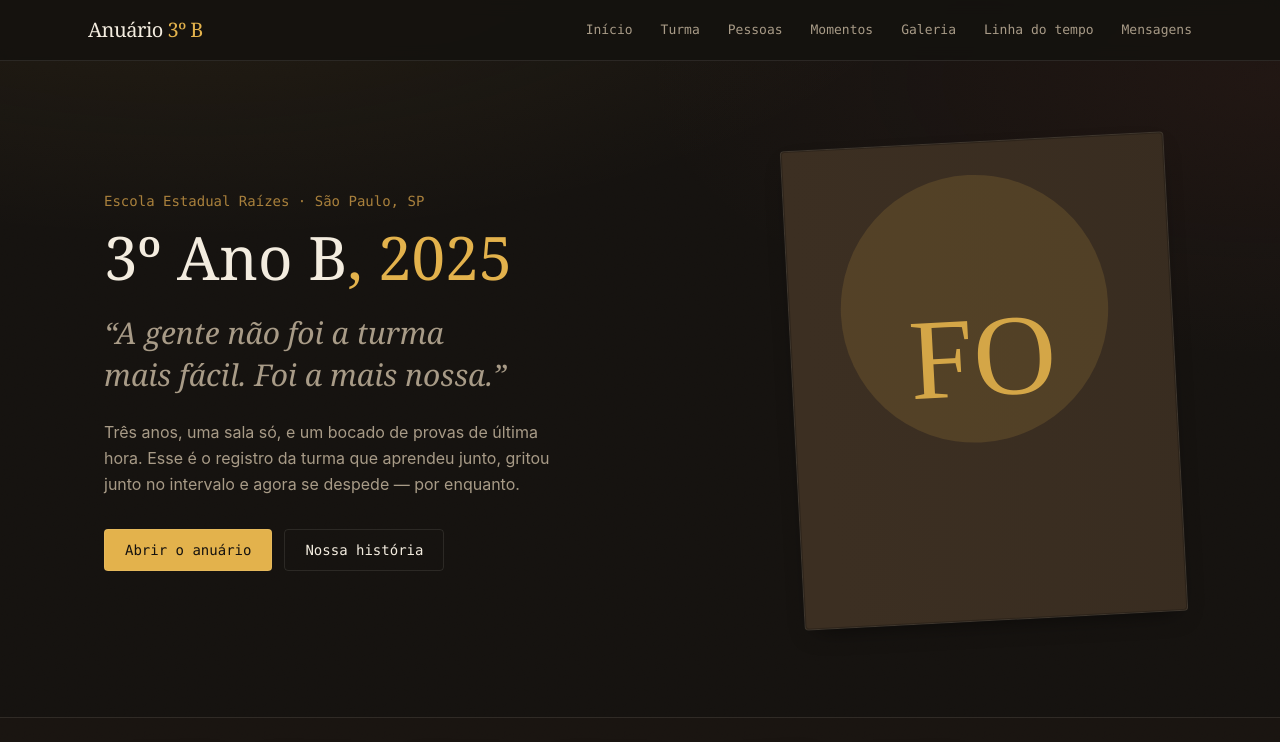
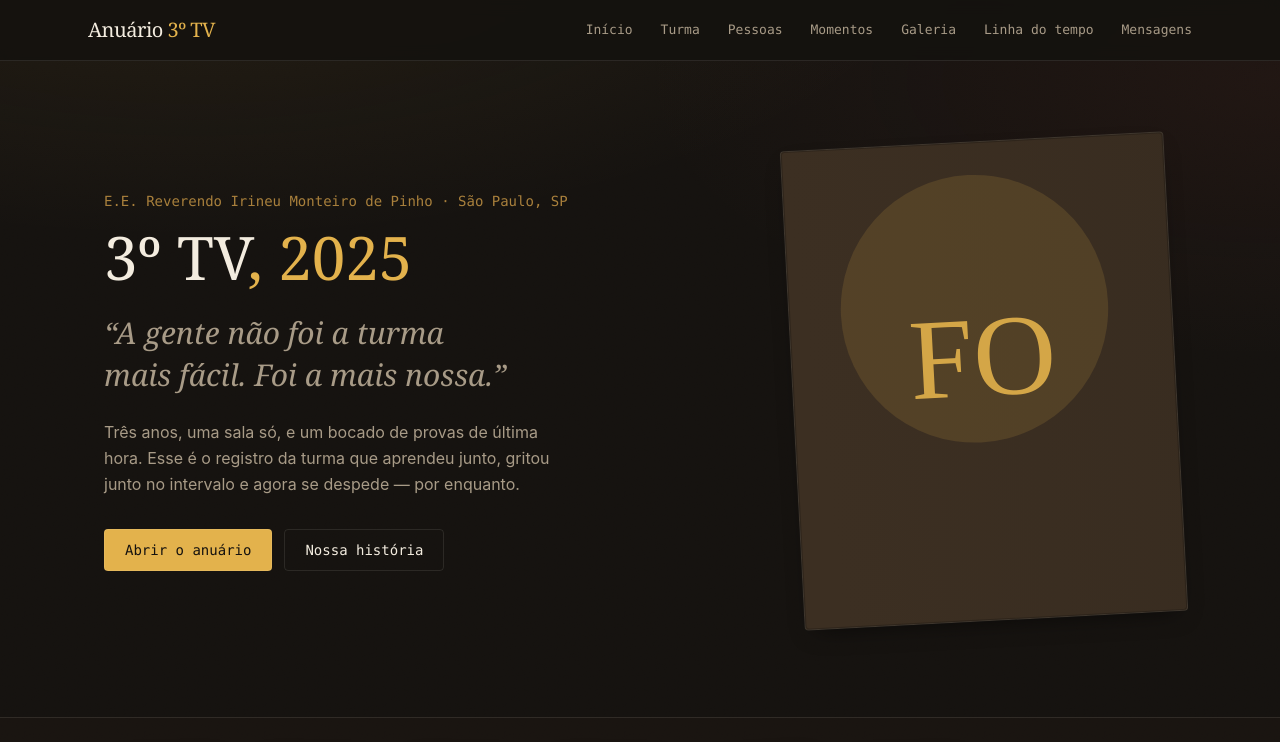
Before and after one commit to NixHokori1211/Anu-rio-3tv2025, a Next.js app: page / in a window 1280 px wide. Shown: the top 742 px of the page. Built offline with nearby package versions, Linux system fonts and the light colour scheme.

Commit message:
content: nome real da escola e da turma (3º TV)

```diff
--- a/src/app/layout.tsx
+++ b/src/app/layout.tsx
@@ -5,8 +5,8 @@ import { Footer } from "@/components/Footer";
 import "./globals.css";
 
 export const metadata: Metadata = {
-  title: "Anuário 3º B — Escola Estadual Raízes",
-  description: "Anuário digital da turma 3º B, 2025.",
+  title: "Anuário 3º TV — E.E. Reverendo Irineu Monteiro de Pinho",
+  description: "Anuário digital da turma 3º TV, 2025.",
 };
 
 export default function RootLayout({ children }: { children: React.ReactNode }) {
--- a/src/components/MobileNav.tsx
+++ b/src/components/MobileNav.tsx
@@ -42,7 +42,7 @@ export function MobileNav() {
     <div className="md:hidden">
       <header className="sticky top-0 z-40 flex items-center justify-between border-b border-line bg-bg/95 px-5 py-4 backdrop-blur">
         <Link href="/" className="font-display text-lg text-ink" onClick={() => setOpen(false)}>
-          Anuário <span className="text-gold">3º B</span>
+          Anuário <span className="text-gold">3º TV</span>
         </Link>
         <button
           ref={toggleRef}
--- a/src/components/Navbar.tsx
+++ b/src/components/Navbar.tsx
@@ -6,7 +6,7 @@ export function Navbar() {
     <header className="sticky top-0 z-40 hidden border-b border-line bg-bg/90 backdrop-blur md:block">
       <div className="mx-auto flex max-w-6xl items-center justify-between px-6 py-4">
         <Link href="/" className="font-display text-xl tracking-tight text-ink">
-          Anuário <span className="text-gold">3º B</span>
+          Anuário <span className="text-gold">3º TV</span>
         </Link>
         <nav aria-label="Navegação principal">
           <ul className="flex items-center gap-7 font-mono text-[13px] text-ink-muted">
--- a/src/data/students.ts
+++ b/src/data/students.ts
@@ -6,7 +6,7 @@ export const students: Student[] = [
     name: "Ana Clara Ferreira",
     nickname: "Aninha",
     photo: "/mock/ana-clara.jpg",
-    className: "3º Ano B",
+    className: "3º TV",
     description: "Sempre com um caderno emprestado a mais e uma playlist pronta pra qualquer situação.",
     quote: "Se não rir agora, ri depois. Mas ri.",
     memories: ["Organizou a festa junina da sala", "Nunca perdeu um dia de aula"],
@@ -16,7 +16,7 @@ export const students: Student[] = [
     name: "Bruno Alves",
     nickname: "Bru",
     photo: "/mock/bruno-alves.jpg",
-    className: "3º Ano B",
+    className: "3º TV",
     description: "O que sempre sabia a resposta em matemática, mas fingia dúvida pra não parecer nerd.",
     quote: "Relaxa, dá tempo.",
     memories: ["Tirou 10 na prova que todo mundo zerou", "Trouxe o alto-falante pra excursão"],
@@ -25,7 +25,7 @@ export const students: Student[] = [
     id: "camila-souza",
     name: "Camila Souza",
     photo: "/mock/camila-souza.jpg",
-    className: "3º Ano B",
+    className: "3º TV",
     description: "Capitã do grêmio, sempre com uma causa pra defender no intervalo.",
     quote: "A gente muda as coisas discutindo, não calado.",
     memories: ["Liderou o abaixo-assinado da cantina", "Ganhou o debate de português"],
@@ -35,7 +35,7 @@ export const students: Student[] = [
     name: "Diego Martins",
     nickname: "Dieguinho",
     photo: "/mock/diego-martins.jpg",
-    className: "3º Ano B",
+    className: "3º TV",
     description: "Chegou atrasado quase todo dia, mas nunca perdeu uma piada boa.",
     quote: "Cheguei na hora certa pro que importava.",
     memories: ["Recorde de atrasos do ano", "Fez todo mundo rir na formatura"],
@@ -44,7 +44,7 @@ export const students: Student[] = [
     id: "elisa-nogueira",
     name: "Elisa Nogueira",
     photo: "/mock/elisa-nogueira.jpg",
-    className: "3º Ano B",
+    className: "3º TV",
     description: "Desenhava nas costas do caderno enquanto o professor explicava — e ainda tirava boas notas.",
     quote: "Quietinha só por fora.",
     memories: ["Fez o mural da formatura", "Ilustrou o convite da festa"],
@@ -54,7 +54,7 @@ export const students: Student[] = [
     name: "Felipe Rocha",
     nickname: "Fefe",
     photo: "/mock/felipe-rocha.jpg",
-    className: "3º Ano B",
+    className: "3º TV",
     description: "Trocava figurinha, trocava trabalho, trocava lanche — o comerciante oficial da sala.",
     quote: "Tudo se resolve numa boa troca.",
     memories: ["Vendeu rifa pra formatura inteira", "Organizou o amigo secreto"],
--- a/src/data/turma.ts
+++ b/src/data/turma.ts
@@ -1,15 +1,15 @@
 import { ClassStat } from "@/lib/types";
 
 export const turma = {
-  escola: "Escola Estadual Raízes",
-  nomeTurma: "3º Ano B",
+  escola: "E.E. Reverendo Irineu Monteiro de Pinho",
+  nomeTurma: "3º TV",
   ano: 2025,
   cidade: "São Paulo, SP",
   introducao:
     "Três anos, uma sala só, e um bocado de provas de última hora. Esse é o registro da turma que aprendeu junto, gritou junto no intervalo e agora se despede — por enquanto.",
   manifesto: "A gente não foi a turma mais fácil. Foi a mais nossa.",
   descricao:
-    "A 3º B nunca foi a turma mais quieta do colégio. Foi a que decorou o pátio pro Dia dos Namorados, perdeu o campeonato de handebol na semifinal e ainda assim comemorou como se tivesse ganhado. Passamos por prova de recuperação, simulado de domingo e trabalho em grupo às 23h — e chegamos até aqui.",
+    "A 3º TV nunca foi a turma mais quieta do colégio. Foi a que decorou o pátio pro Dia dos Namorados, perdeu o campeonato de handebol na semifinal e ainda assim comemorou como se tivesse ganhado. Passamos por prova de recuperação, simulado de domingo e trabalho em grupo às 23h — e chegamos até aqui.",
 };
 
 export const classStats: ClassStat[] = [
```
Also changed, not shown: 1 other file (tests, documents, lock files or other folders).
